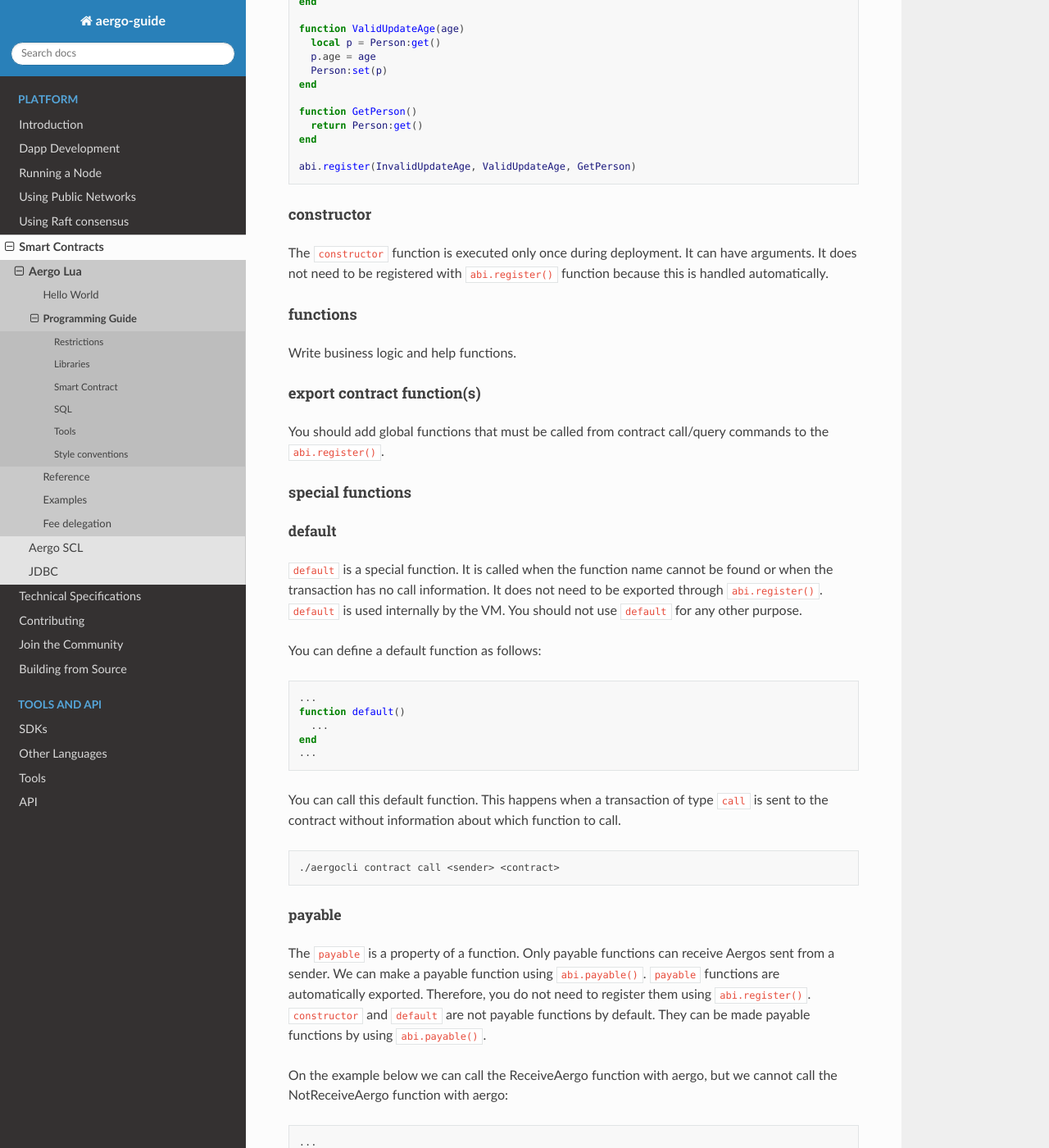
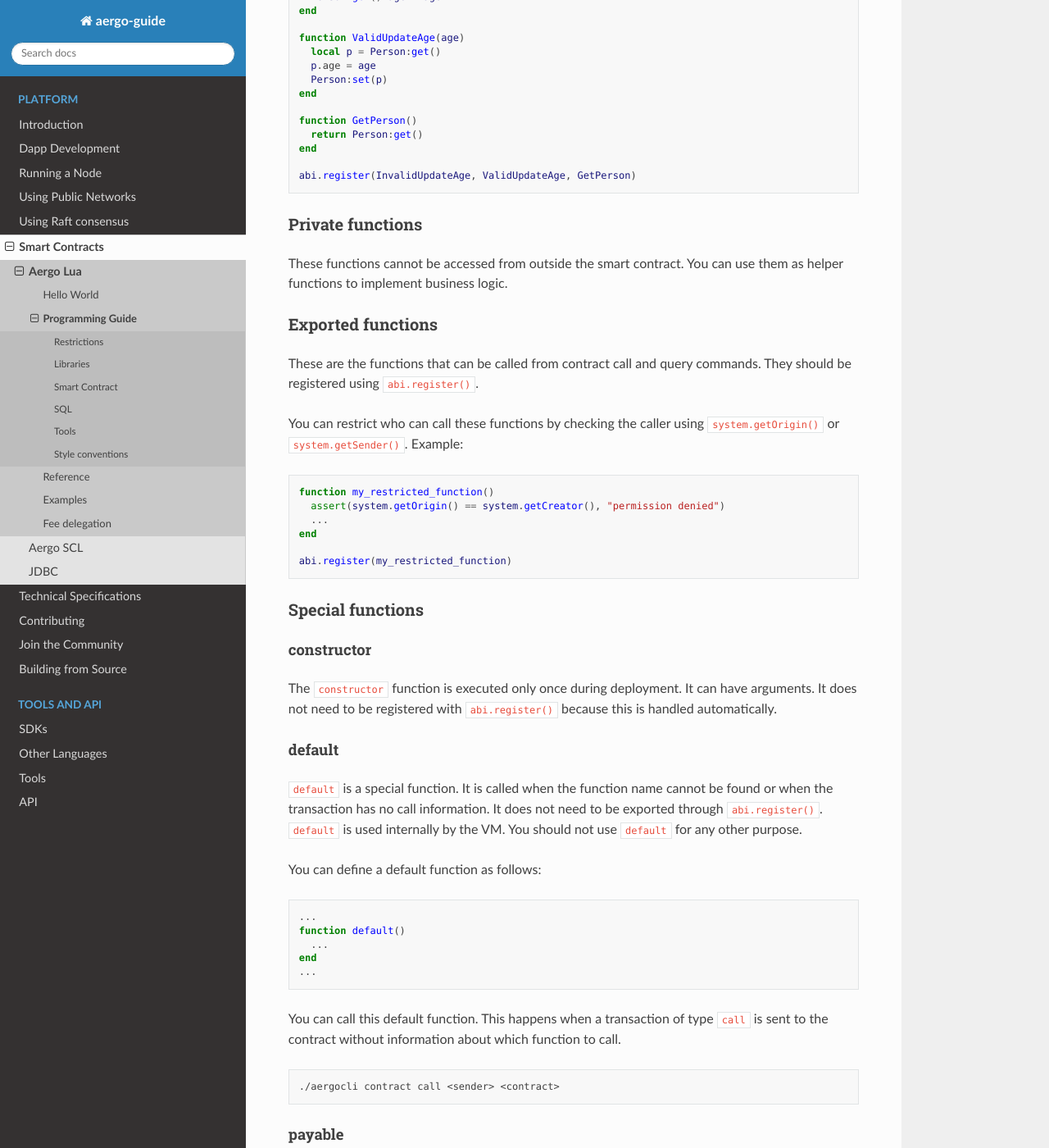
Before and after one commit to aergoio/guide, a Sphinx documentation site: the page built from source/smart-contracts/lua/guide.md, in a window 1280 px wide and 1400 px high, scrolled down 6532 px. Shown: the whole window at 82% size. Built offline with Sphinx 7.4.7 and the Read the Docs theme 2.0.0, drawn with Linux system fonts in a browser that asks for light colours; some of the changed text lies outside the part shown.

Commit message:
Update guide.md

````diff
--- a/source/smart-contracts/lua/guide.md
+++ b/source/smart-contracts/lua/guide.md
@@ -28,7 +28,7 @@
 The `string`, `math`, `bit` and `table` packages are available. All functions from these packages are available,
 except for the `math` package. These are the functions available in the `math` package:
 
-* abs, ceil, floor, pow, max, min
+> abs, ceil, floor, pow, max, min
 
 There are no restrictions on literals, expressions and statements.
 
@@ -54,6 +54,7 @@
 ## Smart Contract
 
 ### Layout
+
 ```lua
 import "./path/to/library"
 
@@ -85,19 +86,22 @@
 abi.register(contract1, contract2) -- , contract3, ...
 ```
 
-#### import
+### import
+
 This replaces the `require` function.
 
 It allows you to divide and develop one smart contract into multiple modules (files).
 
 This is not a Lua feature. You should use [SHIP](https://github.com/aergoio/ship/wiki) to build and deploy smart contracts using multiple files.
 
-#### state variable
+### state variable
+
 The `state.var` function defines global state variables.
 
 Three types of state variables can be defined:
 
-##### value
+#### value
+
 This type stores any Lua value.
 
 You can define a state value with the syntax `var_name = state.value()`.
@@ -107,7 +111,9 @@
 var_name:set("data")
 local data = var_name:get()
 ```
-##### map
+
+#### map
+
 The type map implements associative arrays.
 
 It can be indexed only with `string`, but the value of a map element can be of any type.
@@ -155,11 +161,13 @@
 end
 ```
 
-###### Restrictions
+##### Restrictions
+
 * max dimension : 5
 * not support setting intermediate dimension element
 
 next is setting intermediate dimension element example
+
 ```lua
 state.var {
   Map_var = state.map(2)
@@ -174,7 +182,7 @@
 end
 ```
 
-##### array
+#### array
 
 The type array is a fixed-length ordinary array.
 
@@ -260,7 +268,7 @@
 end
 ```
 
-###### Restrictions
+##### Restrictions
 
 * max dimension : 5
 * not support setting intermediate dimension element
@@ -316,22 +324,36 @@
 
 ```
 
+### Private functions
+
+These functions cannot be accessed from outside the smart contract.
+You can use them as helper functions to implement business logic.
+
+### Exported functions
+
+These are the functions that can be called from contract call and query commands.
+They should be registered using `abi.register()`.
+
+You can restrict who can call these functions by checking the caller using `system.getOrigin()` or `system.getSender()`.
+Example:
+
+```lua
+function my_restricted_function()
+  assert(system.getOrigin() == system.getCreator(), "permission denied")
+  ...
+end
+
+abi.register(my_restricted_function)
+```
+
+### Special functions
+
 #### constructor
 
 The `constructor` function is executed only once during deployment. It can have arguments.
-It does not need to be registered with `abi.register()` function because this is handled automatically.
+It does not need to be registered with `abi.register()` because this is handled automatically.
 
-#### functions
-
-Write business logic and help functions.
-
-#### export contract function(s)
-
-You should add global functions that must be called from contract call/query commands to the `abi.register()`.
-
-#### special functions
-
-##### default
+#### default
 
 `default` is a special function. It is called when the function name cannot be found or when the transaction
 has no call information. It does not need to be exported through `abi.register()`. `default` is used internally
@@ -354,7 +376,7 @@
 ./aergocli contract call <sender> <contract>
 ```
 
-##### payable
+#### payable
 
 The `payable` is a property of a function. Only payable functions can receive Aergos sent from a sender.
 We can make a payable function using `abi.payable()`. `payable` functions are automatically exported. Therefore, you do not need to register them using `abi.register()`. `constructor` and `default` are not payable functions by default. They can be made payable functions by using `abi.payable()`.
@@ -380,7 +402,7 @@
 ./aergocli contract call --amount=10 <sender> <contract> NotReceiveAergo  # fail
 ```
 
-##### view
+#### view
 
 The `view` is a property of a function. Functions can be declared view in which case they promise not to modify the state (send aergo, emit event, set state, etc...).
 We can make a view function using `abi.register_view()`. `register_view` functions are automatically exported. Therefore, you do not need to register them using `abi.register()`.
````
Also changed, not shown: other parts of source/smart-contracts/lua/guide.md (+9 -5 lines).
